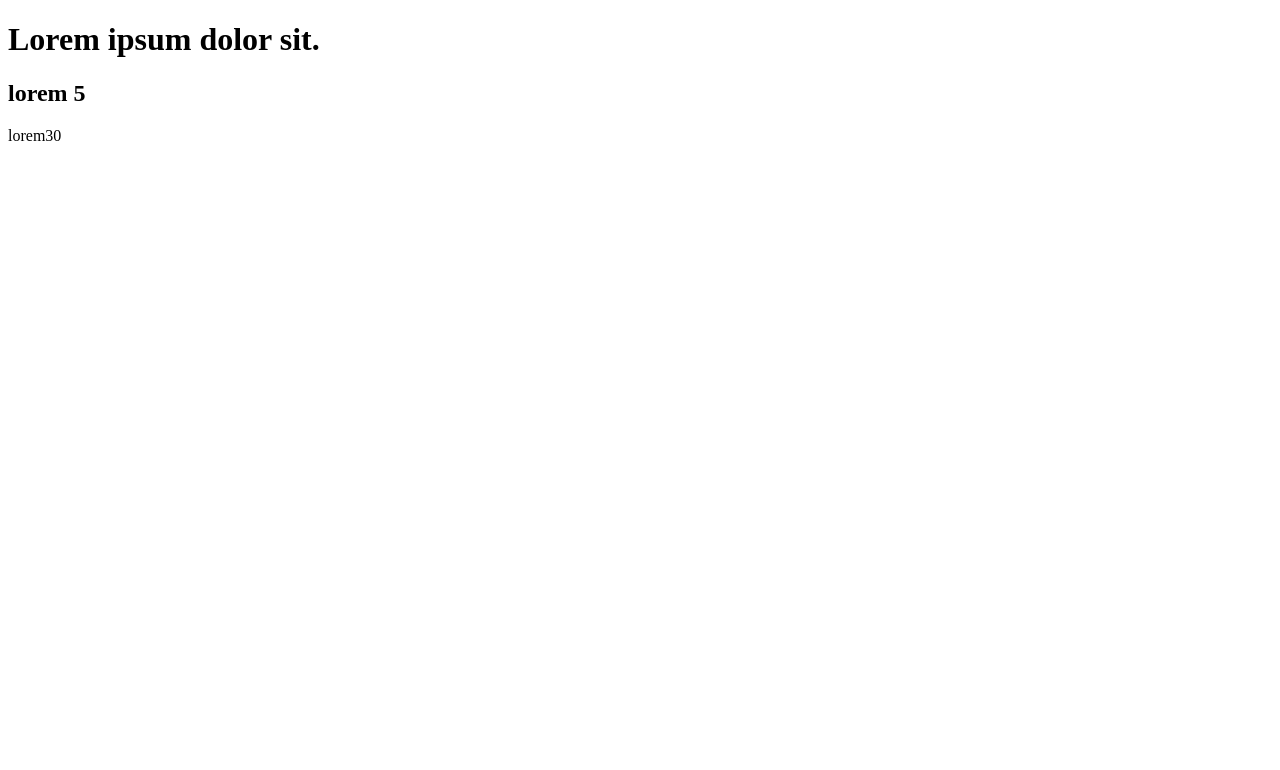
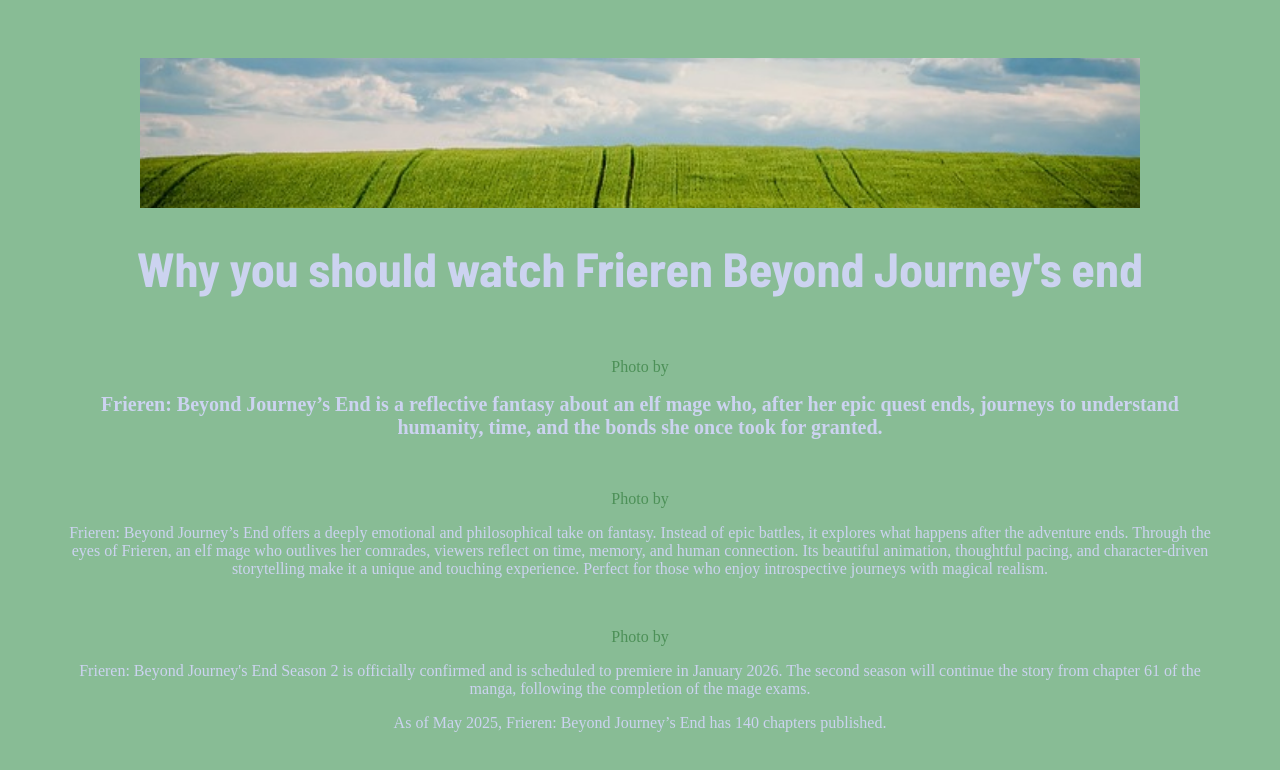
Before and after one commit to Xilarie1/assignment-1, a plain HTML site: page index.html in a window 1280 px wide. Drawn offline with Linux system fonts and the light colour scheme.

Commit message:
Updated content

```diff
--- a/index.html
+++ b/index.html
@@ -3,15 +3,43 @@
   <head>
     <meta charset="UTF-8" />
     <meta name="viewport" content="width=device-width, initial-scale=1.0" />
+    <link rel="stylesheet" href="stylesheet.css" />
+    <link rel="preconnect" href="https://fonts.googleapis.com">
+    <link rel="preconnect" href="https://fonts.gstatic.com" crossorigin>
+    <link href="https://fonts.googleapis.com/css2?family=Barlow+Semi+Condensed:ital,wght@0,100;0,200;0,300;0,400;0,500;0,600;0,700;0,800;0,900;1,100;1,200;1,300;1,400;1,500;1,600;1,700;1,800;1,900&family=Roboto:ital,wght@0,100..900;1,100..900&display=swap" rel="stylesheet">
     <title>Frieren</title>
   </head>
   <body>
-    <header></header>
+    <header>
+      <img class="crop" src="./Images/barley.jpg" alt="Barley Field">
+      <!--Credit: https://pixabay.com/photos/barley-barley-field-grain-field-5249498/-->
+    </header>
     <main>
-      <h1>Lorem ipsum dolor sit.</h1>
-      <h2>lorem 5</h2>
-      <p>lorem30</p>
-      <img src="" alt="" />
+      <h1>Why you should watch Frieren Beyond Journey's end</h1>
+      <img class="Images" src="" alt="">
+      <p class="Credit-link">Photo by<a href=""></a></p>
+      <h2>
+        Frieren: Beyond Journey’s End is a reflective fantasy about an elf mage
+        who, after her epic quest ends, journeys to understand humanity, time,
+        and the bonds she once took for granted.
+      </h2>
+      <img class="Images" src="" alt="">
+      <p class="Credit-link">Photo by</p>
+      <p>
+        Frieren: Beyond Journey’s End offers a deeply emotional and
+        philosophical take on fantasy. Instead of epic battles, it explores what
+        happens after the adventure ends. Through the eyes of Frieren, an elf
+        mage who outlives her comrades, viewers reflect on time, memory, and
+        human connection. Its beautiful animation, thoughtful pacing, and
+        character-driven storytelling make it a unique and touching experience.
+        Perfect for those who enjoy introspective journeys with magical realism.
+      </p>
+      <img class="Images" src="" alt="">
+      <p class="Credit-link">Photo by</p>
+      <p>Frieren: Beyond Journey's End Season 2 is officially confirmed and is scheduled to premiere in January 2026. The second season will continue the story from chapter 61 of the manga, following the completion of the mage exams.</p>
+      <p>As of May 2025, Frieren: Beyond Journey’s End has 140 chapters published.</p>
+
+      </div>
     </main>
     <footer></footer>
   </body>
--- a/pepega.css
+++ /dev/null
@@ -1 +0,0 @@
-selector [property: value;]
--- /dev/null
+++ b/stylesheet.css
@@ -0,0 +1,59 @@
+/* .crop, h1, p, h2, Images*, Credit-link/
+/*
+light green #9FDC7F
+green #88BC95
+dark green #4C9057
+grey #CCD3FO
+light blue #8DDEFC
+brown #8D7E61
+"Barlow Semi Condensed", sans-serif;
+"Roboto", sans-serif;
+*/
+header {
+  text-align: center;
+}
+.crop {
+  width: 1000px;
+  height: 150px;
+  object-fit: cover;
+}
+body {
+  text-align: center;
+  background-color: #88bc95;
+  padding-top: 20px;
+  padding: 50px;
+  font-family: "Roboto" serif;
+}
+h1 {
+  color: #ccd3f0;
+  font-size: 48px;
+  font-family: "Barlow Semi Condensed", sans-serif;
+  line-height: 1;
+  letter-spacing: -5;
+}
+h2 {
+  font-size: 20px;
+  color: #ccd3f0;
+}
+p {
+  font-size: 16px;
+  color: #ccd3f0;
+}
+.Credit-link {
+  color: #4c9057;
+}
+a {
+  color: black;
+}
+
+a:visited {
+  color: black;
+}
+
+a:hover {
+  color: brown;
+}
+
+a:active {
+  color: brown;
+}
```
Also changed, not shown: Images/barley.jpg (added).
